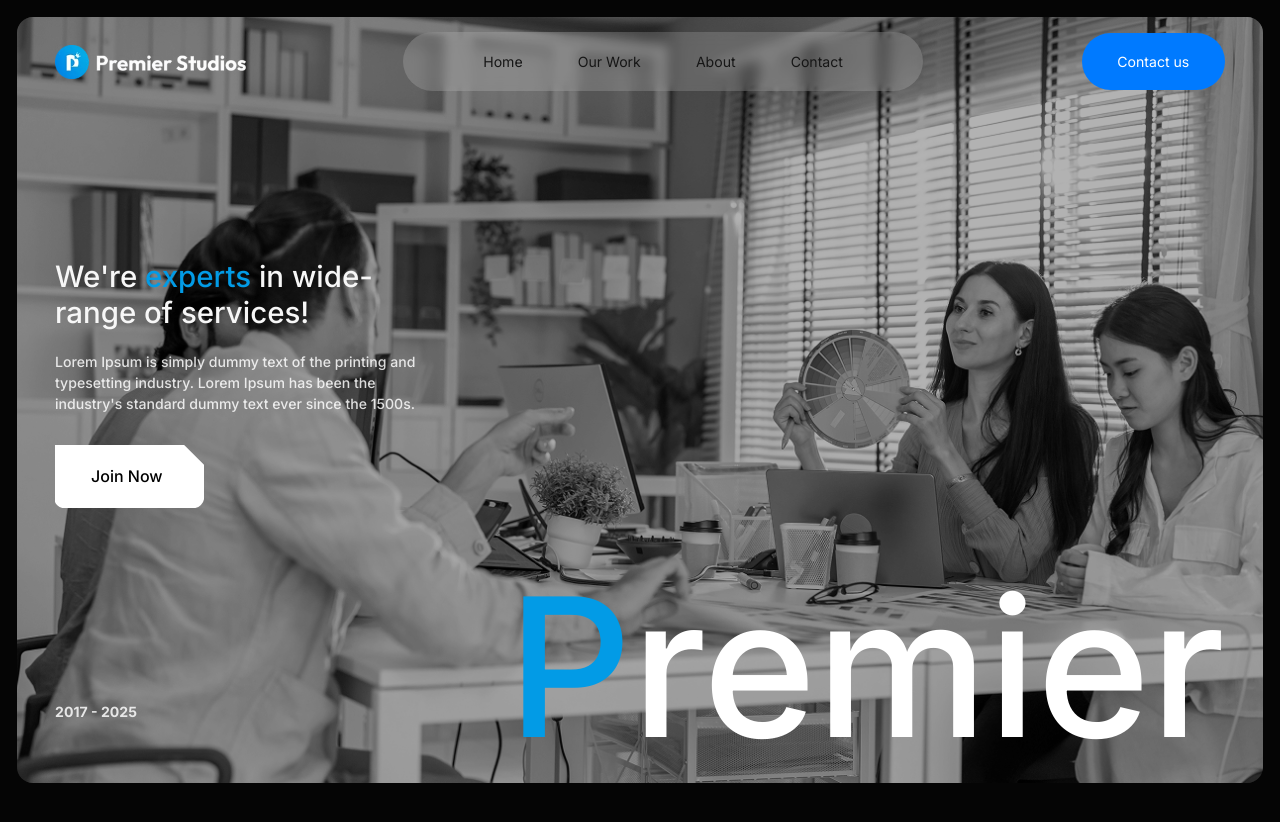
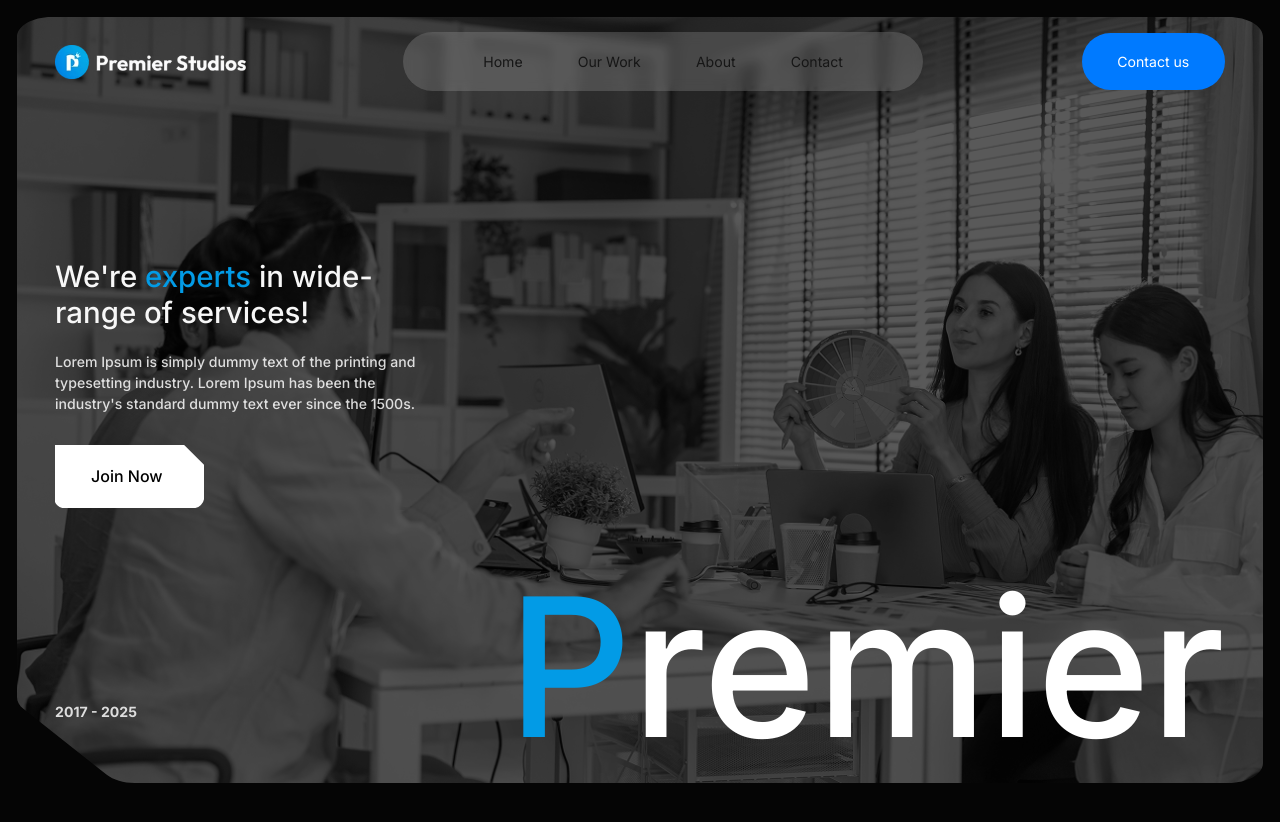
Before and after one commit to neonbhai/premier-studios-homepage, a Next.js app: page / in a window 1280 px wide. Shown: the top 822 px of the page. Built offline with nearby package versions, Linux system fonts and the light colour scheme.

Commit message:
Fix about section corner

```diff
--- a/src/app/components/HeroSection.tsx
+++ b/src/app/components/HeroSection.tsx
@@ -40,15 +40,15 @@ export default function HeroSection({
             className={`relative ${halfheight ? 'md:h-screen lg:h-screen' : 'h-screen'} min-h-[500px] w-full overflow-hidden`}
         >
             {/* Background Image */}
-            <div className="absolute inset-0 m-[17px] rounded-2xl">
+            <div className="hero-image-container absolute inset-0 m-[17px]">
                 <Image
                     src={backgroundImage}
                     alt="Hero background"
                     fill
-                    className="rounded-2xl object-cover object-center grayscale"
+                    className="object-cover object-center grayscale"
                 />
                 {/* Dark overlay */}
-                <div className="absolute inset-0 rounded-2xl bg-black/45 md:bg-black/30 lg:bg-black/30"></div>
+                <div className="absolute inset-0 bg-black/45 md:bg-black/30 lg:bg-black/30"></div>
             </div>
 
             {/* Header */}
--- a/src/app/globals.css
+++ b/src/app/globals.css
@@ -238,6 +238,12 @@ body {
     transition: height 0.9s ease-in-out;
 }
 
+/* Hero Image Container with Bottom-Left Cut */
+.hero-image-container {
+    -webkit-mask: url('/assets/about-mask.svg') no-repeat center/100% 100%;
+    mask: url('/assets/about-mask.svg') no-repeat center/100% 100%;
+}
+
 /* Legal Pages Styles - Using inline utilities instead of @apply for Tailwind v4 compatibility */
 
 /* Animation for the image section specifically */
```
Also changed, not shown: public/assets/about-mask.svg (added).
